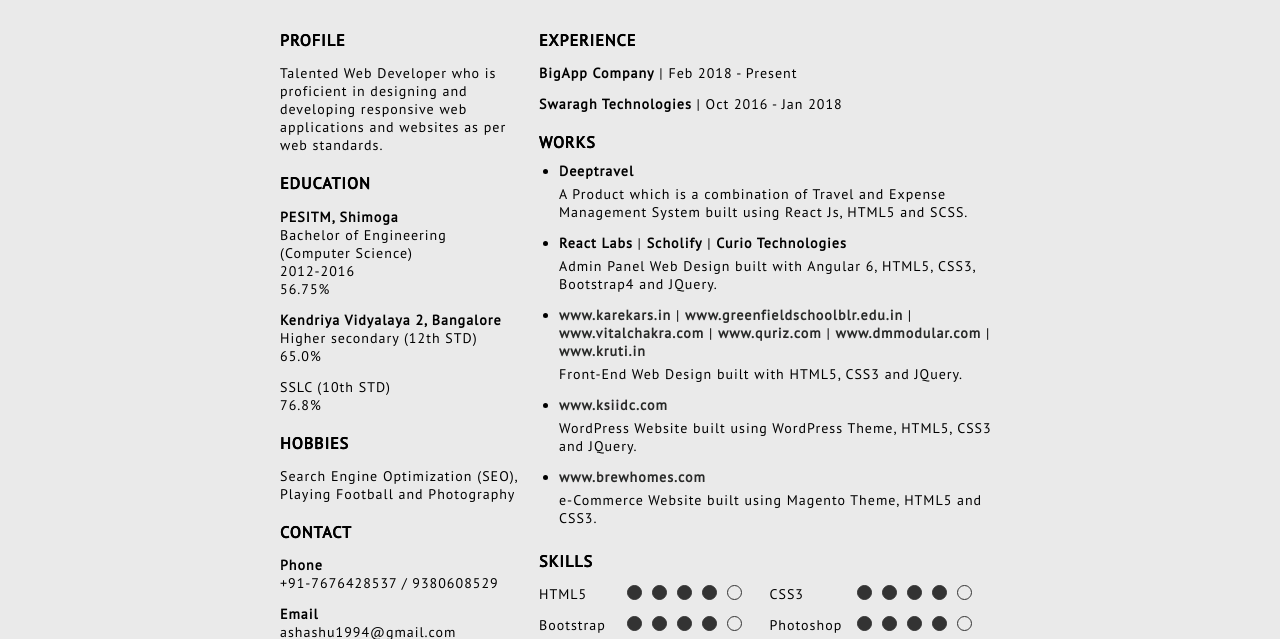
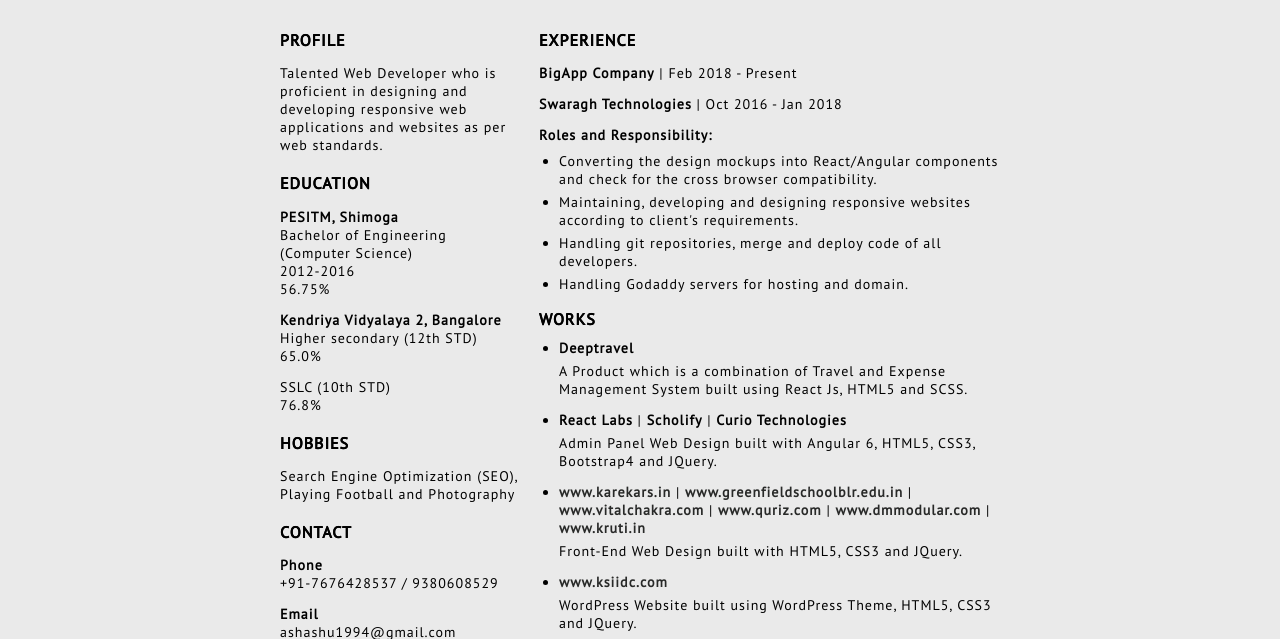
Before and after one commit to ashashu1994/resume, a plain HTML site: page index.html in a window 1280 px wide. Shown: the part 174-813 px from the top of the page. Drawn offline with Linux system fonts and the light colour scheme.

Commit message:
Update index.html
added roles

```diff
--- a/index.html
+++ b/index.html
@@ -152,6 +152,13 @@ img {
 					<h3>EXPERIENCE</h3>
 					<p><b>BigApp Company</b> | Feb 2018 - Present</p>
 					<p><b>Swaragh Technologies</b> | Oct 2016 - Jan 2018</p>
+					<p><b>Roles and Responsibility:</b></p>
+					<ul>
+						<li>Converting the design mockups into React/Angular components and check for the cross browser compatibility.</li>
+						<li>Maintaining, developing and designing responsive websites according to client's requirements.</li>
+						<li>Handling git repositories, merge and deploy code of all developers.</li>
+						<li>Handling Godaddy servers for hosting and domain.</li>
+					</ul>
 					<h3>WORKS</h3>
 					<ul>
 						<li>
@@ -191,8 +198,8 @@ img {
 					<p class="p-skill"><span class="skill">JavaScript</span> <span class="circle c-c"></span><span class="circle c-c"></span><span class="circle"></span><span class="circle"></span><span class="circle"></span></p>
 					<p class="p-skill"><span class="skill">Angular Js</span> <span class="circle c-c"></span><span class="circle c-c"></span><span class="circle"></span><span class="circle"></span><span class="circle"></span></p>
 					<p class="p-skill"><span class="skill">Jekyll</span> <span class="circle c-c"></span><span class="circle c-c"></span><span class="circle c-c"></span><span class="circle"></span><span class="circle"></span></p>
+					<p class="p-skill"><span class="skill">WordPress</span> <span class="circle c-c"></span><span class="circle c-c"></span><span class="circle c-c"></span><span class="circle"></span><span class="circle"></span></p>
 					<p class="p-skill"><span class="skill">GIT</span> <span class="circle c-c"></span><span class="circle c-c"></span><span class="circle c-c"></span><span class="circle c-c"></span><span class="circle"></span></p>
-					<p class="p-skill"><span class="skill">WordPress</span> <span class="circle c-c"></span><span class="circle c-c"></span><span class="circle c-c"></span><span class="circle"></span><span class="circle"></span></p>
 					<div style="clear:both"></div>
 					<!-- <h3>CERTIFICATION</h3>
 					<ul>
```
